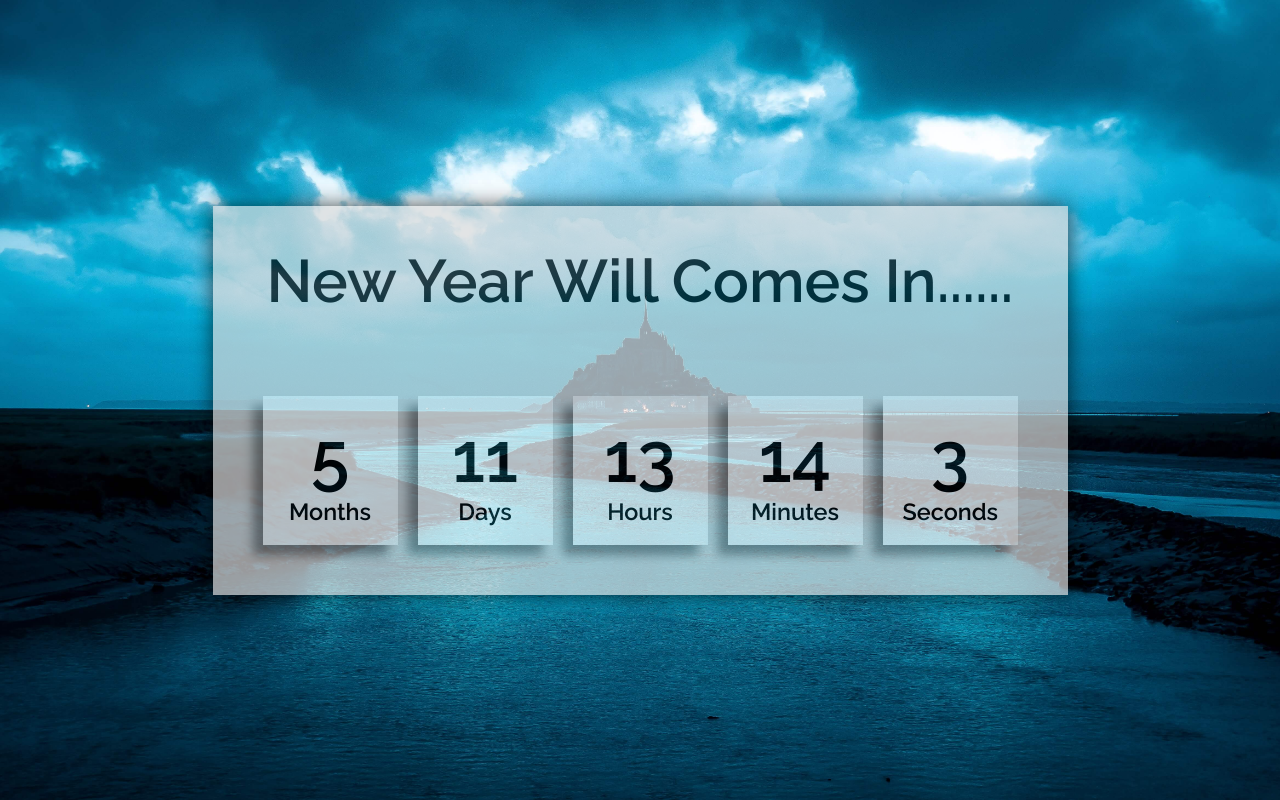
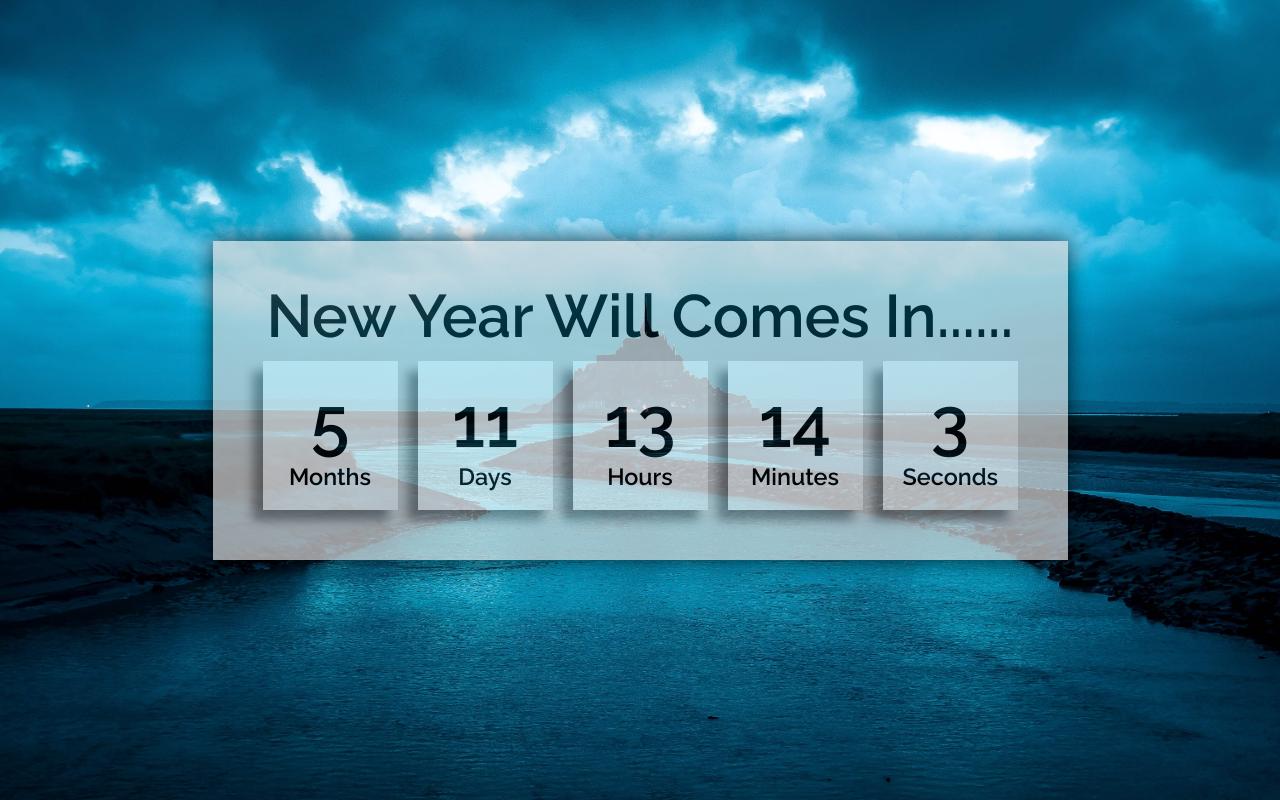
Before and after one commit to Kishlaya1999/countdown-timer, a plain HTML site: page index.html in a window 1280 px wide. Drawn offline with Linux system fonts and the light colour scheme.

Commit message:
Update style.css

```diff
--- a/css/style.css
+++ b/css/style.css
@@ -40,7 +40,6 @@
   -webkit-box-pack: center;
       -ms-flex-pack: center;
           justify-content: center;
-  margin-top: 70px;
 }
 
 .inner-container {
```
